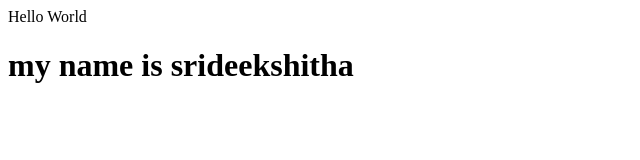
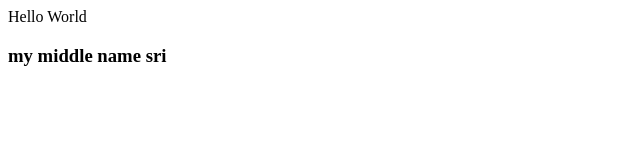
Before and after one commit to sri-anisha/srianisha2, a plain HTML site: page index.html in a window 1280 px wide. Shown: the whole page, without its empty margins (0-640 px from the left). Drawn offline with Linux system fonts and the light colour scheme.

Commit message:
added middle name h3

```diff
--- a/index.html
+++ b/index.html
@@ -1,2 +1,5 @@
 <p> Hello World</p>
-<h1> my name is srideekshitha</h1>
+
+
+
+<h3> my middle name sri </h3>
```
